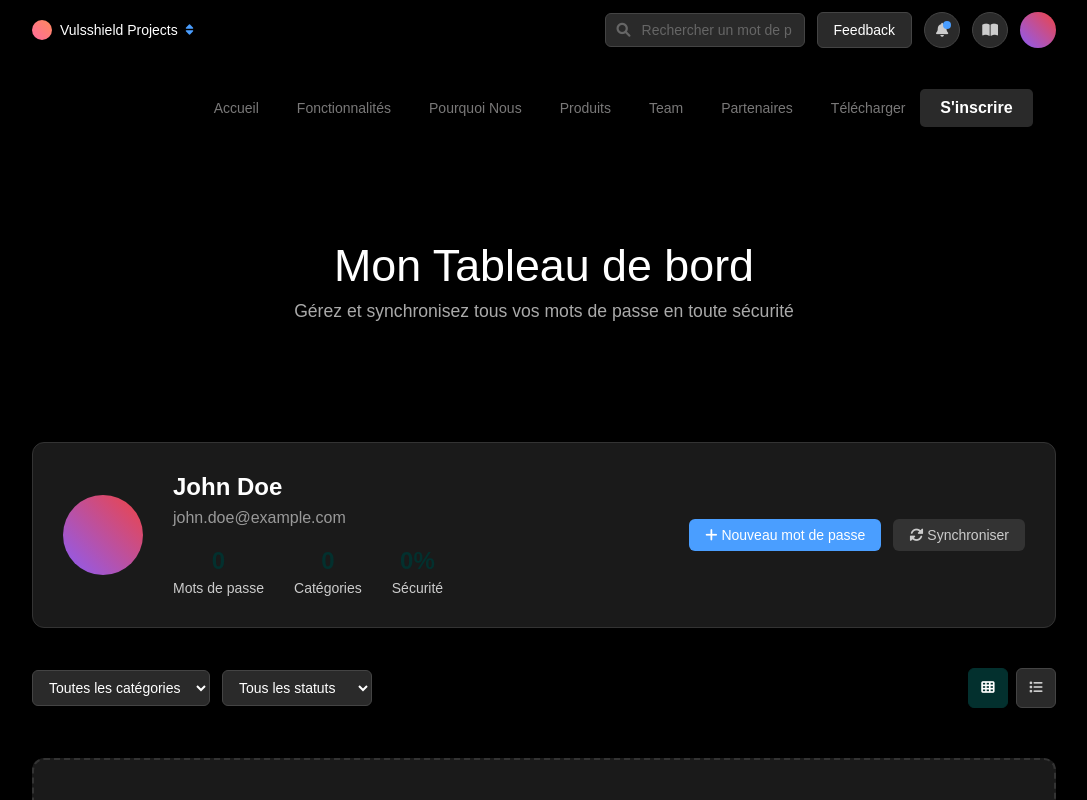
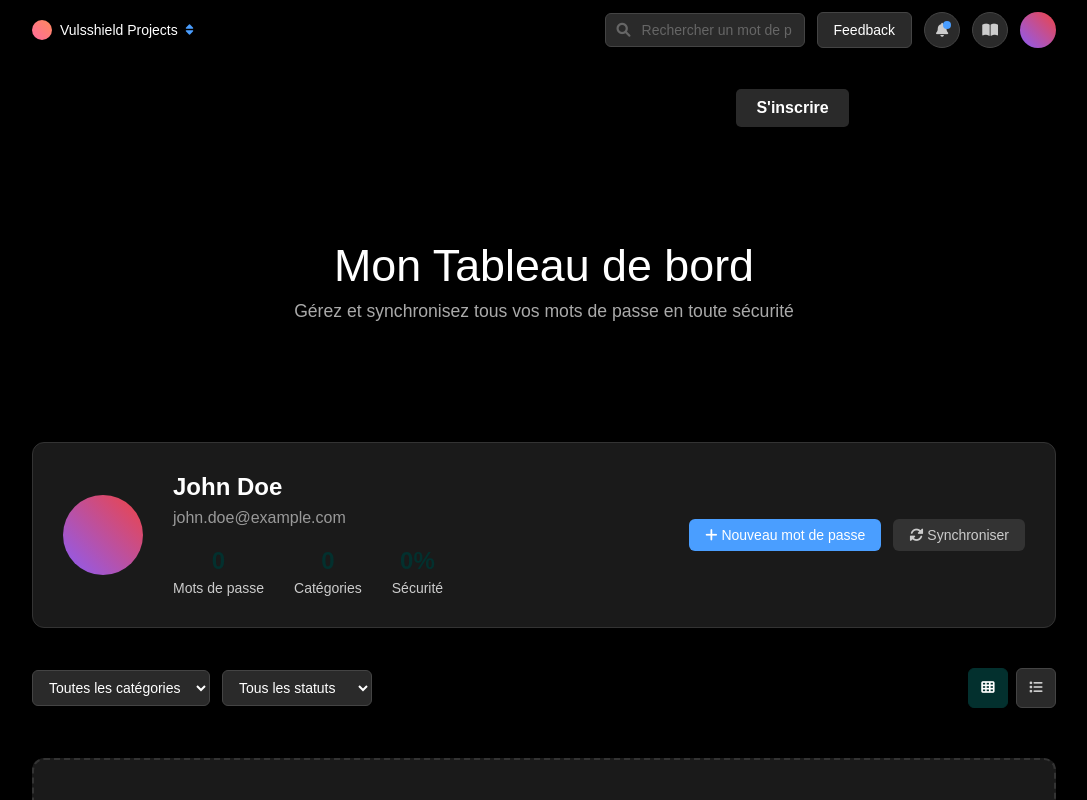
Before and after one commit to Lunkht/Vulsshield, a plain HTML site: page pages/dashboard.html in a window 1280 px wide. Shown: the top 800 px of the page, without its empty margins (96-1183 px from the left). Drawn offline with nearby package versions, Linux system fonts and the light colour scheme; no server answers.

Commit message:
fix: hide navigation menu in dashboard page
The navigation menu should not be visible on the dashboard page as it's redundant with the sidebar navigation. This change hides it by setting display to none.

```diff
--- a/pages/dashboard.html
+++ b/pages/dashboard.html
@@ -141,7 +141,7 @@
             <a href="../index.html" class="logo">
                 <img src="../assets/images/logo.svg" alt="Vulsshield Logo">
             </a>
-            <nav>
+            <nav style="display: none;">
                 <ul>
                     <li><a href="../index.html#home">Accueil</a></li>
                     <li><a href="../index.html#features">Fonctionnalités</a></li>
```
